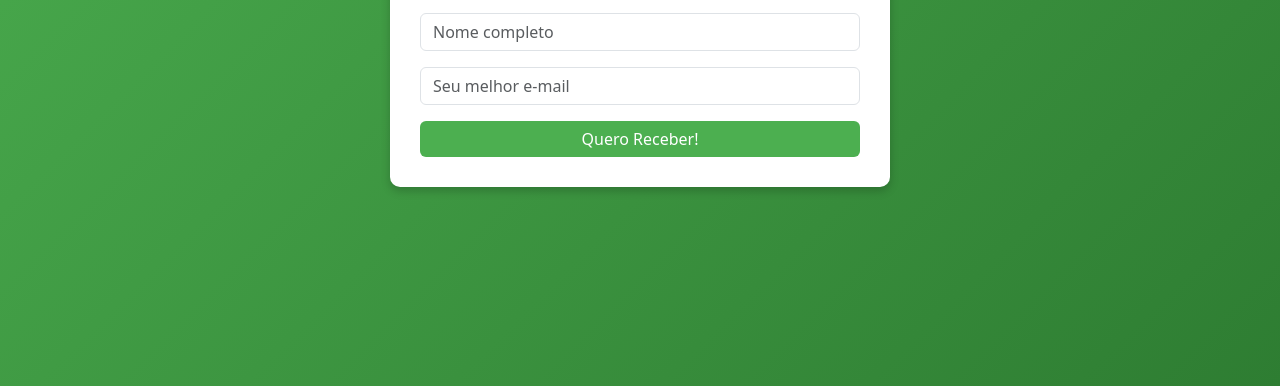
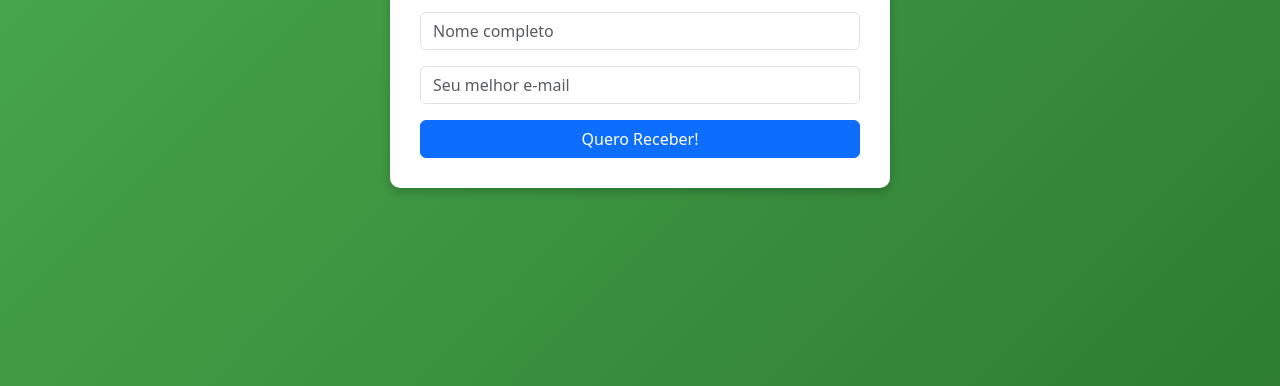
Before and after one commit to joaohvittor/CapturaDeLead, a plain HTML site: page index.html in a window 1280 px wide. Shown: the part 414-800 px from the top of the page. Drawn offline with nearby package versions, Linux system fonts and the light colour scheme; files that its build step writes are made by us from their sources.

Commit message:
refeito botao

```diff
--- a/index.html
+++ b/index.html
@@ -18,7 +18,8 @@
             <div class="mb-3">
                 <input type="email" id="email" class="form-control" placeholder="Seu melhor e-mail" required>
             </div>
-            <button type="submit" class="btn btn-custom w-100 text-white">Quero Receber!</button>
+            <button type="submit" class="btn btn-primary w-100" style="min-width: 150px;">Quero Receber!</button>
+
         </form>
     </div>
 
```
